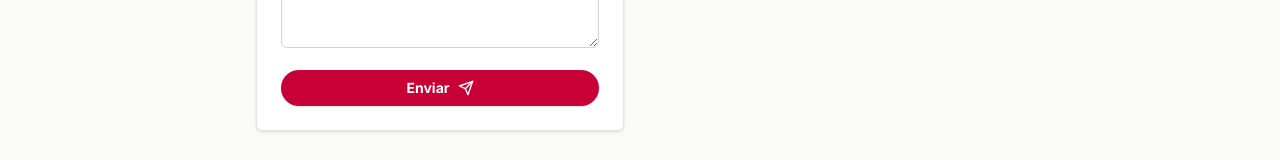
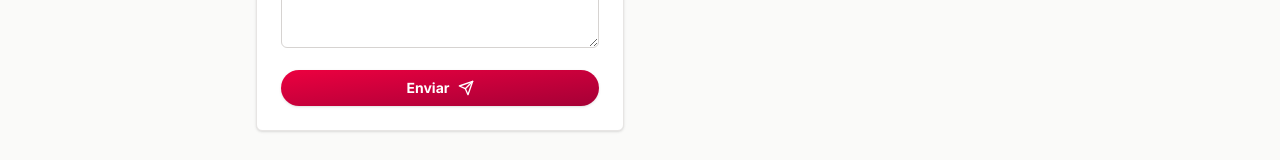
Before and after one commit to isarubio95/impulso, a Next.js app: page /contacto in a window 1280 px wide. Shown: the part 640-800 px from the top of the page. Built offline with nearby package versions, Linux system fonts and the light colour scheme; no server answers.

Commit message:
Agregar clsx y tailwind-merge para mejorar la gestión de clases en componentes. Refactorizar el componente CTA para utilizar estilos variantes y optimizar la lógica de clases.

```diff
--- a/package.json
+++ b/package.json
@@ -15,6 +15,7 @@
     "@stripe/stripe-js": "^7.9.0",
     "@supabase/supabase-js": "^2.75.0",
     "bcryptjs": "^3.0.2",
+    "clsx": "^2.1.1",
     "framer-motion": "^12.23.12",
     "lucide-react": "^0.539.0",
     "next": "15.4.5",
@@ -22,6 +23,7 @@
     "react-dom": "19.1.0",
     "react-icons": "^5.5.0",
     "stripe": "^18.5.0",
+    "tailwind-merge": "^3.3.1",
     "zod": "^4.0.17"
   },
   "devDependencies": {
--- a/src/app/(site)/components/CTA.tsx
+++ b/src/app/(site)/components/CTA.tsx
@@ -1,4 +1,5 @@
 import Link from 'next/link';
+import { cn } from '@/lib/utils';
 
 type CTAProps = {
   texto: string;
@@ -6,11 +7,32 @@ type CTAProps = {
   href?: string;
   icono?: React.ReactNode;
   disabled?: boolean;
+  variant?: 'primary' | 'secondary' | 'destructive' | 'success';
+  className?: string;
 };
 
-export default function CTA({ texto, onClick, href, icono, disabled }: CTAProps) {
+export default function CTA({
+  texto,
+  onClick,
+  href,
+  icono,
+  disabled,
+  variant = 'primary',
+  className,
+}: CTAProps) {
+
   const baseStyles =
-    'inline-flex w-full flex justify-center items-center gap-2 bg-rose-700 text-white px-4 py-2 rounded-full shadow-sm hover:shadow-md text-sm font-bold transition-all duration-300 transition cursor-pointer';
+    'inline-flex w-full justify-center items-center gap-2 px-4 py-2 rounded-full shadow-sm text-sm font-bold cursor-pointer transition-colors duration-200';
+
+  const variantStyles = {
+    primary:
+      // 👇 CAMBIOS AQUÍ: Añadimos más efectos al hover y un efecto al click
+      'bg-gradient-to-br from-rose-600 to-rose-800 text-white hover:from-rose-700 hover:to-rose-800 hover:shadow-md active:scale-95',
+
+    secondary: 'bg-transparent text-rose-700 ring-1 ring-inset ring-rose-700 hover:bg-rose-50',
+    destructive: 'bg-red-600 text-white hover:bg-red-700',
+    success: 'bg-emerald-600 text-white hover:bg-emerald-700',
+  };
 
   const contenido = (
     <>
@@ -19,12 +41,20 @@ export default function CTA({ texto, onClick, href, icono, disabled }: CTAProps)
     </>
   );
 
-  // Si es un enlace
+  const finalClassName = cn(
+    baseStyles,
+    variantStyles[variant],
+    {
+      'opacity-50 pointer-events-none cursor-not-allowed': disabled,
+    },
+    className
+  );
+
   if (href) {
     return (
       <Link
         href={href}
-        className={`${baseStyles} ${disabled ? 'opacity-50 pointer-events-none cursor-not-allowed hover:shadow-sm hover:scale-100' : 'hover:opacity-80 hover:scale-101'}`}
+        className={finalClassName}
         aria-disabled={disabled}
         tabIndex={disabled ? -1 : undefined}
       >
@@ -33,13 +63,8 @@ export default function CTA({ texto, onClick, href, icono, disabled }: CTAProps)
     );
   }
 
-  // Si es un botón
   return (
-    <button
-      onClick={onClick}
-      disabled={disabled}
-      className={`${baseStyles} ${disabled ? 'opacity-50 cursor-not-allowed hover:shadow-sm hover:scale-100' : 'hover:scale-101'}`}
-    >
+    <button onClick={onClick} disabled={disabled} className={finalClassName}>
       {contenido}
     </button>
   );
--- a/src/lib/utils.ts
+++ b/src/lib/utils.ts
@@ -1,3 +1,6 @@
-export function cn(...classes: (string | false | null | undefined)[]) {
-  return classes.filter(Boolean).join(' ')
+import { type ClassValue, clsx } from "clsx";
+import { twMerge } from "tailwind-merge";
+
+export function cn(...inputs: ClassValue[]) {
+  return twMerge(clsx(inputs));
 }
```
Also changed, not shown: 1 other file (tests, documents, lock files or other folders).
